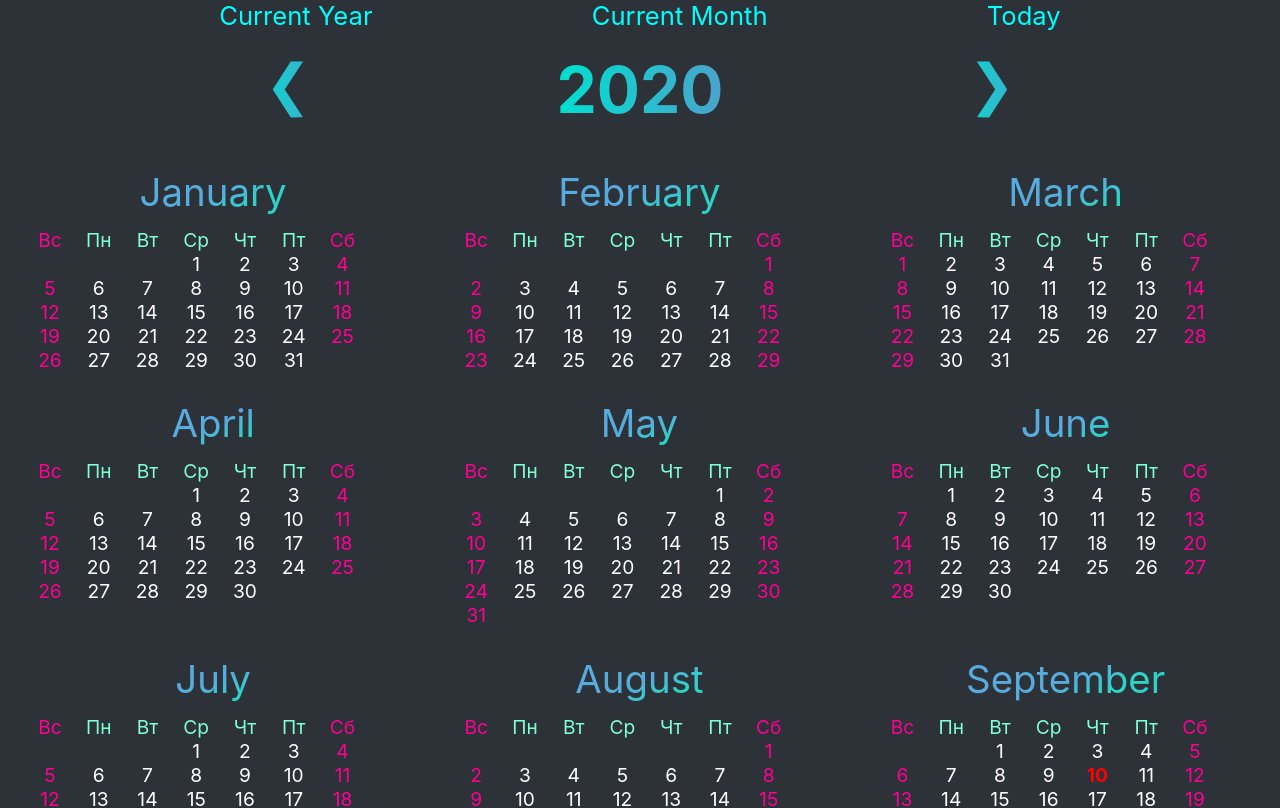
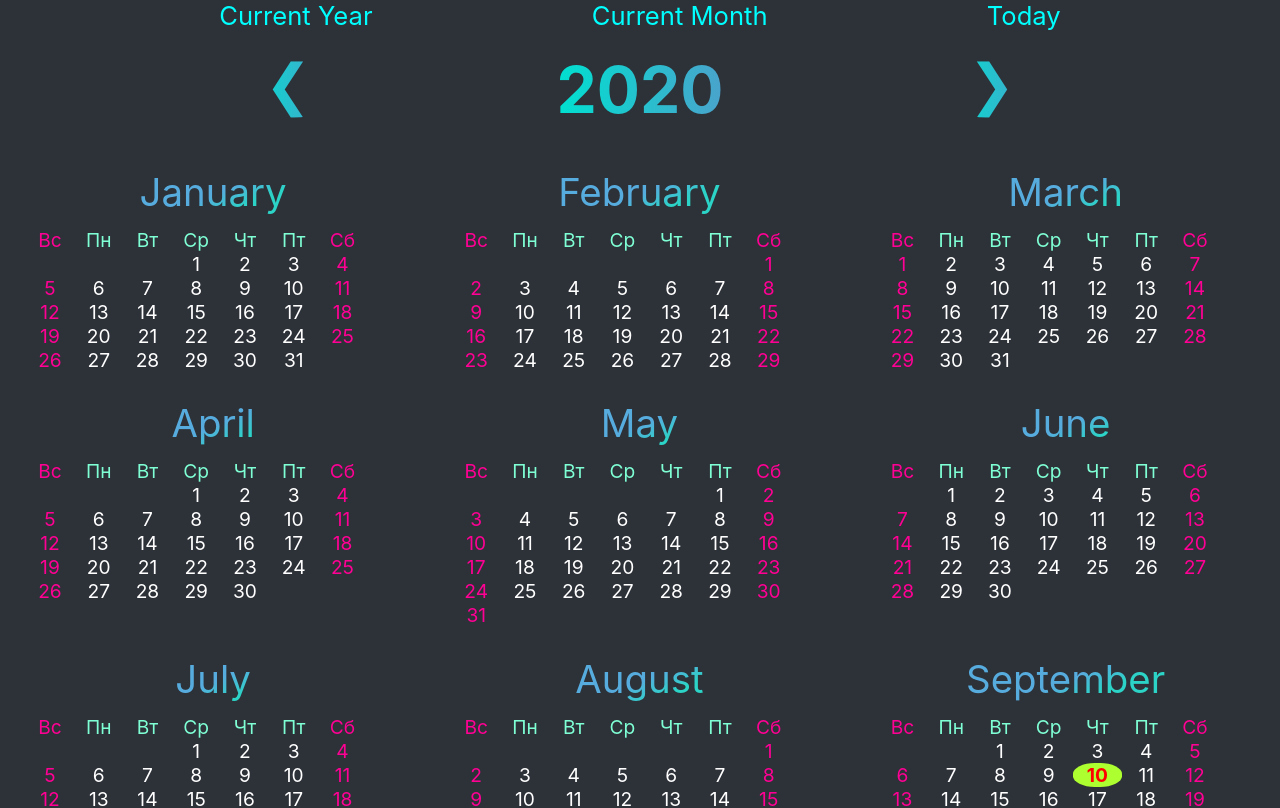
Before and after one commit to VadimTit/Calendar-app, a React (Create React App) app: page /year/2020 in a window 1280 px wide. Shown: the top 808 px of the page. Built offline with nearby package versions, Linux system fonts and the light colour scheme.

Commit message:
adds today background

```diff
--- a/src/components/day/day.component.css
+++ b/src/components/day/day.component.css
@@ -13,6 +13,8 @@
 a > .today {
   font-weight: 700;
   color:red;
+  background-color: greenyellow;
+  border-radius: 45%;
 }
 
 .day.has-todos {
```
